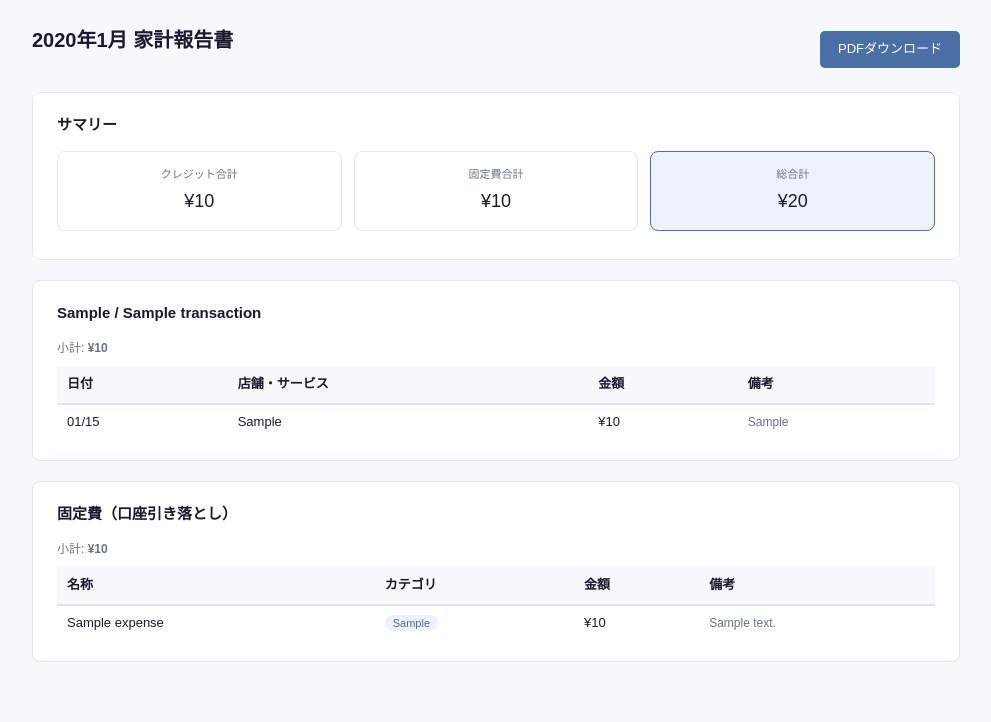
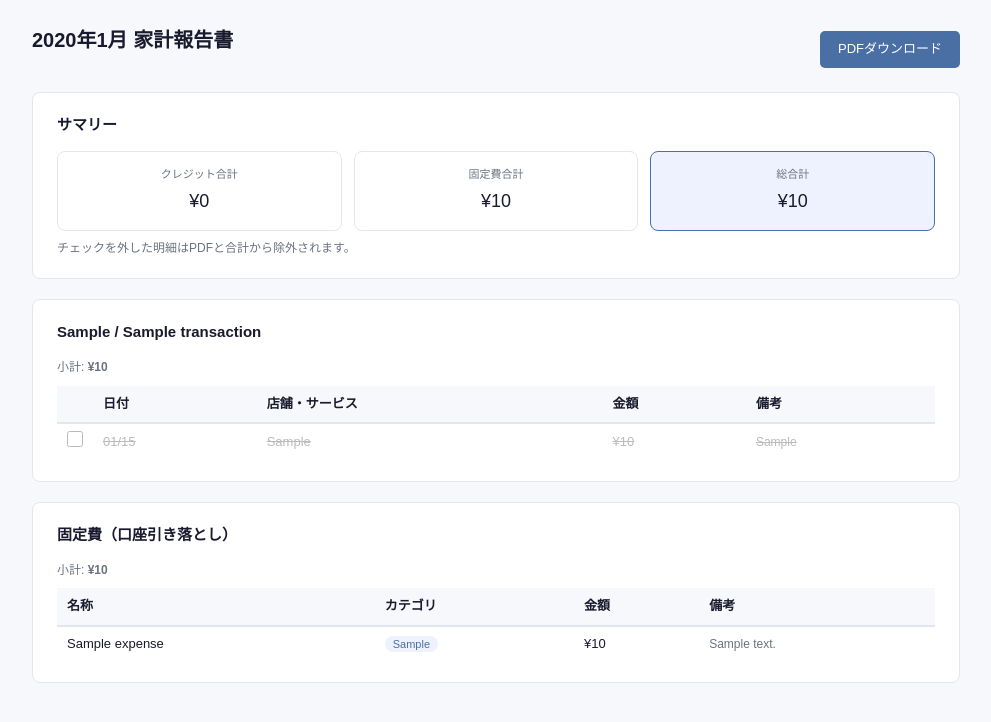
Before and after one commit to clep-raggedcloth/kasumi, a FastAPI app: page /report?year=2020&month=1 in a window 1280 px wide. Shown: the part 54-776 px from the top of the page, without its empty margins (144-1135 px from the left). Run offline with FastAPI, Linux system fonts and the light colour scheme; tables that the repository leaves empty hold one stand-in row (values such as "Sample post").

Commit message:
feat: 明細の除外チェックボックス機能を追加
- Transaction.excluded フラグをDBに追加（既存DBはALTER TABLEで自動マイグレーション）
- POST /transactions/{id}/exclude で除外トグル（JSON API）
- レポート画面でチェックを外すと行がグレーアウト・打ち消し線、合計もリアルタイム更新
- PDF出力時は除外済み明細を含めない

Co-Authored-By: Claude Sonnet 4.6 <noreply@anthropic.com>

```diff
--- a/app/routers/reports.py
+++ b/app/routers/reports.py
@@ -1,5 +1,5 @@
 from fastapi import APIRouter, Depends, Request
-from fastapi.responses import HTMLResponse, Response
+from fastapi.responses import HTMLResponse, JSONResponse, Response
 from fastapi.templating import Jinja2Templates
 from sqlalchemy.orm import Session
 from sqlalchemy import select
@@ -11,8 +11,8 @@ router = APIRouter()
 templates = Jinja2Templates(directory="app/templates")
 
 
-def _build_report_context(year: int, month: int, db: Session) -> dict:
-    # クレジット明細
+def _build_report_context(year: int, month: int, db: Session, pdf: bool = False) -> dict:
+    # クレジット明細（全件取得）
     txns = db.scalars(
         select(Transaction)
         .join(Statement)
@@ -25,13 +25,16 @@ def _build_report_context(year: int, month: int, db: Session) -> dict:
         select(FixedExpense).where(FixedExpense.active == True)  # noqa: E712
     ).all()
 
-    # カード名義別に集計
+    # カード名義別にグループ化（PDF時は除外済みを含めない）
     by_holder: dict[str, list] = {}
     for t in txns:
+        if pdf and t.excluded:
+            continue
         key = f"{t.card_holder} / {t.card_name}"
         by_holder.setdefault(key, []).append(t)
 
-    card_total = sum(t.amount for t in txns)
+    included = [t for t in txns if not t.excluded]
+    card_total = sum(t.amount for t in included)
     fixed_total = sum(f.amount for f in fixed)
     grand_total = card_total + fixed_total
 
@@ -57,13 +60,23 @@ async def report_page(
     return templates.TemplateResponse("report.html", {"request": request, **ctx})
 
 
+@router.post("/transactions/{txn_id}/exclude")
+async def toggle_exclude(txn_id: int, db: Session = Depends(get_db)):
+    txn = db.get(Transaction, txn_id)
+    if not txn:
+        return JSONResponse({"error": "not found"}, status_code=404)
+    txn.excluded = not txn.excluded
+    db.commit()
+    return JSONResponse({"excluded": txn.excluded, "amount": txn.amount})
+
+
 @router.get("/report/pdf")
 async def report_pdf(
     year: int,
     month: int,
     db: Session = Depends(get_db),
 ):
-    ctx = _build_report_context(year, month, db)
+    ctx = _build_report_context(year, month, db, pdf=True)
     html = templates.get_template("pdf_report.html").render(**ctx)
     pdf_bytes = render_pdf(html)
     filename = f"kasumi_{year}{month:02d}.pdf"
--- a/app/static/css/style.css
+++ b/app/static/css/style.css
@@ -110,6 +110,9 @@ input:focus, select:focus { outline: 2px solid var(--primary); border-color: tra
 .data-table td { padding: 7px 10px; border-bottom: 1px solid var(--border); }
 .data-table tr:last-child td { border-bottom: none; }
 .data-table tr.inactive td { color: var(--muted); text-decoration: line-through; }
+.data-table tr.excluded-row td { color: #bbb; text-decoration: line-through; }
+.data-table tr.excluded-row input[type="checkbox"] { opacity: 0.5; }
+.txn-check { width: 16px; height: 16px; cursor: pointer; accent-color: var(--primary); }
 
 /* Amount */
 .amount { font-variant-numeric: tabular-nums; font-weight: 500; }
--- a/app/templates/report.html
+++ b/app/templates/report.html
@@ -12,7 +12,7 @@
   <div class="summary-grid">
     <div class="summary-item">
       <span class="label">クレジット合計</span>
-      <span class="amount large">¥{{ "{:,}".format(card_total) }}</span>
+      <span class="amount large" id="card-total">¥{{ "{:,}".format(card_total) }}</span>
     </div>
     <div class="summary-item">
       <span class="label">固定費合計</span>
@@ -20,18 +20,24 @@
     </div>
     <div class="summary-item highlight">
       <span class="label">総合計</span>
-      <span class="amount large">¥{{ "{:,}".format(grand_total) }}</span>
+      <span class="amount large" id="grand-total">¥{{ "{:,}".format(grand_total) }}</span>
     </div>
   </div>
+  <p class="muted small" style="margin-top:8px">チェックを外した明細はPDFと合計から除外されます。</p>
 </section>
 
 {% for holder, txns in by_holder.items() %}
 <section class="card">
   <h2>{{ holder }}</h2>
-  <p class="card-subtotal">小計: <strong>¥{{ "{:,}".format(txns | sum(attribute='amount')) }}</strong></p>
+  <p class="card-subtotal">
+    小計: <strong class="holder-subtotal" data-holder="{{ holder }}">
+      ¥{{ "{:,}".format(txns | sum(attribute='amount')) }}
+    </strong>
+  </p>
   <table class="data-table">
     <thead>
       <tr>
+        <th style="width:36px"></th>
         <th>日付</th>
         <th>店舗・サービス</th>
         <th>金額</th>
@@ -40,7 +46,17 @@
     </thead>
     <tbody>
       {% for t in txns %}
-      <tr>
+      <tr class="{{ 'excluded-row' if t.excluded }}" id="row-{{ t.id }}">
+        <td>
+          <input
+            type="checkbox"
+            class="txn-check"
+            data-id="{{ t.id }}"
+            data-amount="{{ t.amount }}"
+            data-holder="{{ holder }}"
+            {{ "" if t.excluded else "checked" }}
+          >
+        </td>
         <td class="date">{{ t.date.strftime("%m/%d") }}</td>
         <td>{{ t.merchant }}</td>
         <td class="amount {{ 'refund' if t.amount < 0 }}">¥{{ "{:,}".format(t.amount) }}</td>
@@ -79,4 +95,52 @@
 </section>
 {% endif %}
 
+<script>
+// 初期値をJSで保持
+const fixedTotal = {{ fixed_total }};
+let cardTotal = {{ card_total }};
+
+function fmt(n) {
+  return "¥" + n.toLocaleString("ja-JP");
+}
+
+function updateSummary() {
+  document.getElementById("card-total").textContent = fmt(cardTotal);
+  document.getElementById("grand-total").textContent = fmt(cardTotal + fixedTotal);
+}
+
+// holder小計を再計算
+function recalcHolder(holder) {
+  let sum = 0;
+  document.querySelectorAll(`.txn-check[data-holder="${CSS.escape(holder)}"]`).forEach(cb => {
+    if (cb.checked) sum += parseInt(cb.dataset.amount, 10);
+  });
+  document.querySelectorAll(`.holder-subtotal[data-holder="${CSS.escape(holder)}"]`).forEach(el => {
+    el.textContent = fmt(sum);
+  });
+}
+
+document.querySelectorAll(".txn-check").forEach(cb => {
+  cb.addEventListener("change", async () => {
+    const id = cb.dataset.id;
+    const amount = parseInt(cb.dataset.amount, 10);
+    const row = document.getElementById("row-" + id);
+
+    const res = await fetch(`/transactions/${id}/exclude`, { method: "POST" });
+    const data = await res.json();
+
+    if (data.excluded) {
+      row.classList.add("excluded-row");
+      cardTotal -= amount;
+    } else {
+      row.classList.remove("excluded-row");
+      cardTotal += amount;
+    }
+
+    recalcHolder(cb.dataset.holder);
+    updateSummary();
+  });
+});
+</script>
+
 {% endblock %}
```
Also changed, not shown: app/models/database.py (+9 -0 lines).
